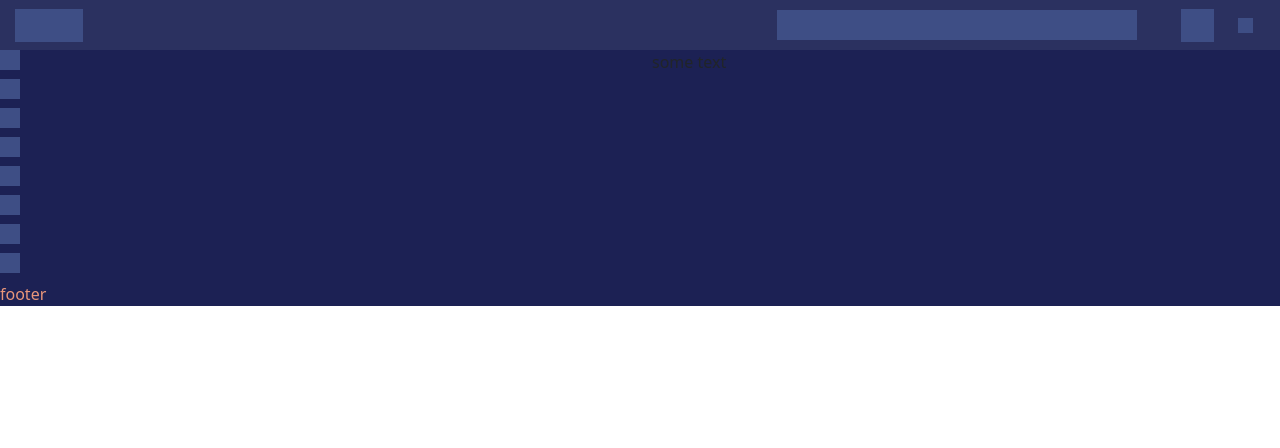
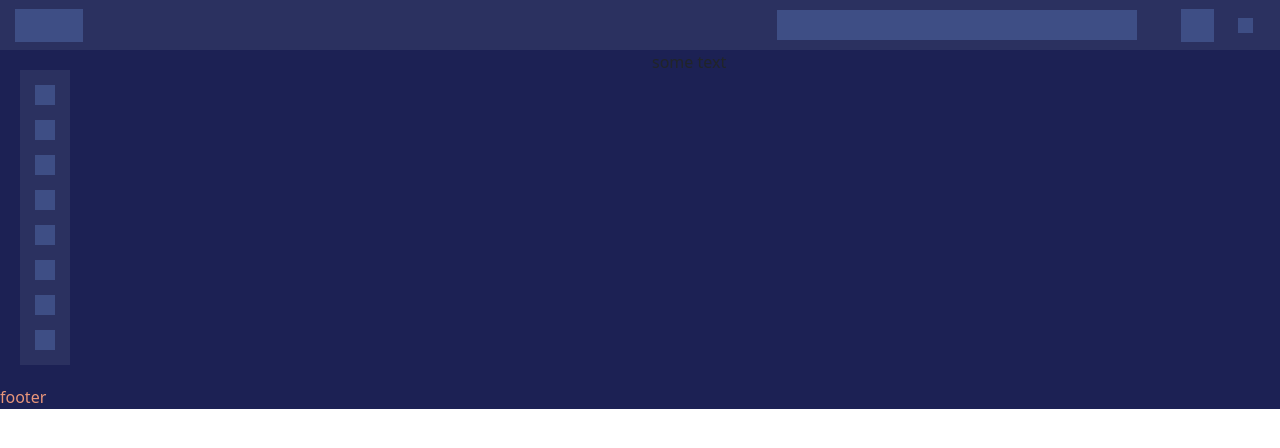
Before and after one commit to ShmidtOtto/spaceMetric, a React (Create React App) app: page / in a window 1280 px wide. Shown: the top 448 px of the page. Built offline with nearby package versions, Linux system fonts and the light colour scheme.

Commit message:
Corrected the sidebar component

```diff
--- a/src/components/sideBarComponent/sideBarButtons/sideBarButton.css
+++ b/src/components/sideBarComponent/sideBarButtons/sideBarButton.css
@@ -1,6 +1,6 @@
 .sideBarButton {
     width: 20px;
     height: 20px;
-    margin: 9px 9px;
+    margin: 15px;
     background-color: #3E4E85;
 }
--- a/src/components/sideBarComponent/sideBarButtons/sideBarButton.js
+++ b/src/components/sideBarComponent/sideBarButtons/sideBarButton.js
@@ -2,7 +2,7 @@ import './sideBarButton.css';
 
 function SideBarButton() {
     return(
-        <div className='sideBarButton row'></div>
+        <div className='sideBarButton '></div>
     );
 }
 
--- a/src/components/sideBarComponent/sideBarComponent.css
+++ b/src/components/sideBarComponent/sideBarComponent.css
@@ -0,0 +1,8 @@
+.sidebar__container {
+    margin: 20px;
+    background-color: #2B3160;
+    width: 50px;
+    display: flex;
+    flex-direction: column;
+    align-items: center;
+}
--- a/src/components/sideBarComponent/sideBarComponent.js
+++ b/src/components/sideBarComponent/sideBarComponent.js
@@ -3,8 +3,8 @@ import SideBarButton from './sideBarButtons/sideBarButton.js';
 
 function SideBar() {
     return (
-        <div className='container'>
-            <div className="col">
+        <div className='sidebar__container'>
+            <div>
                 <SideBarButton/>
                 <SideBarButton/>
                 <SideBarButton/>
```
